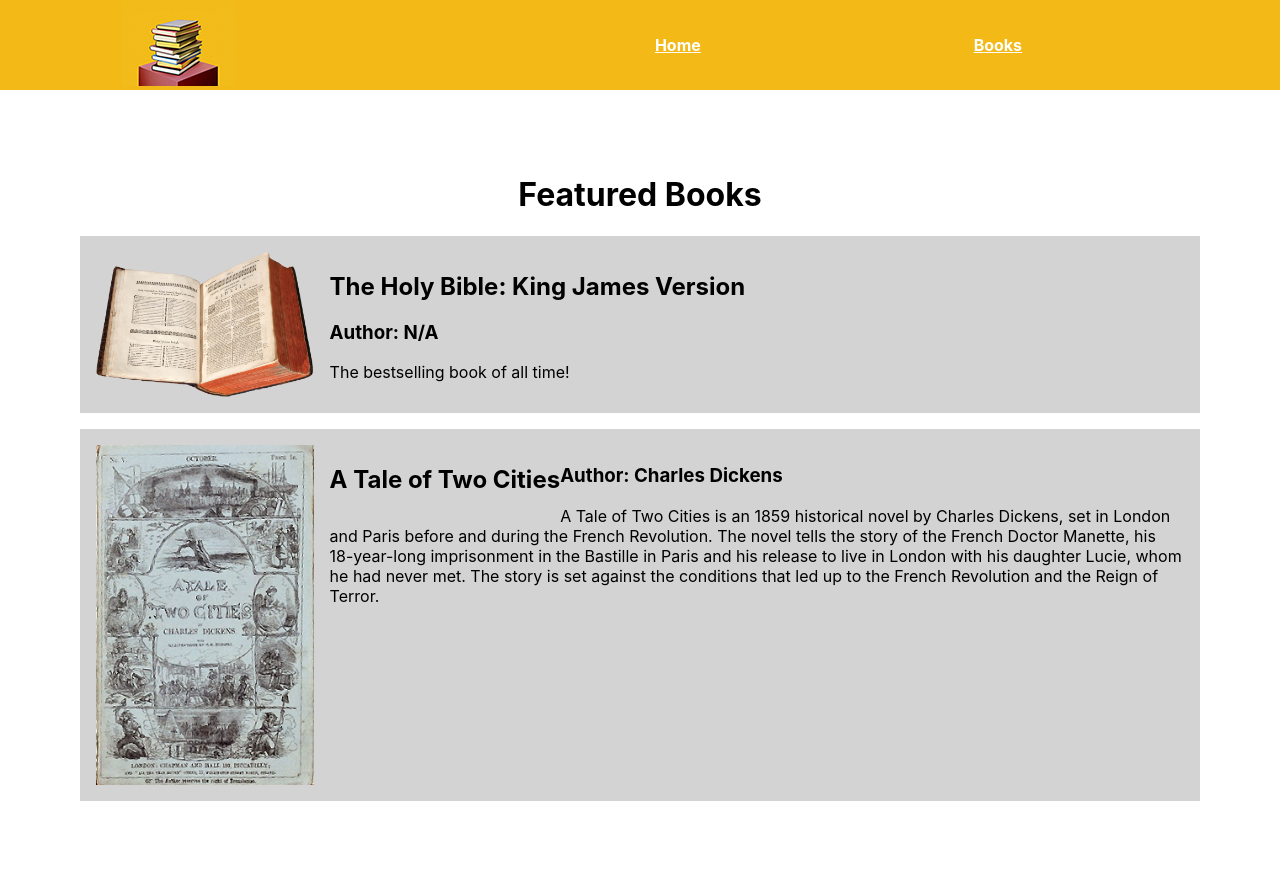
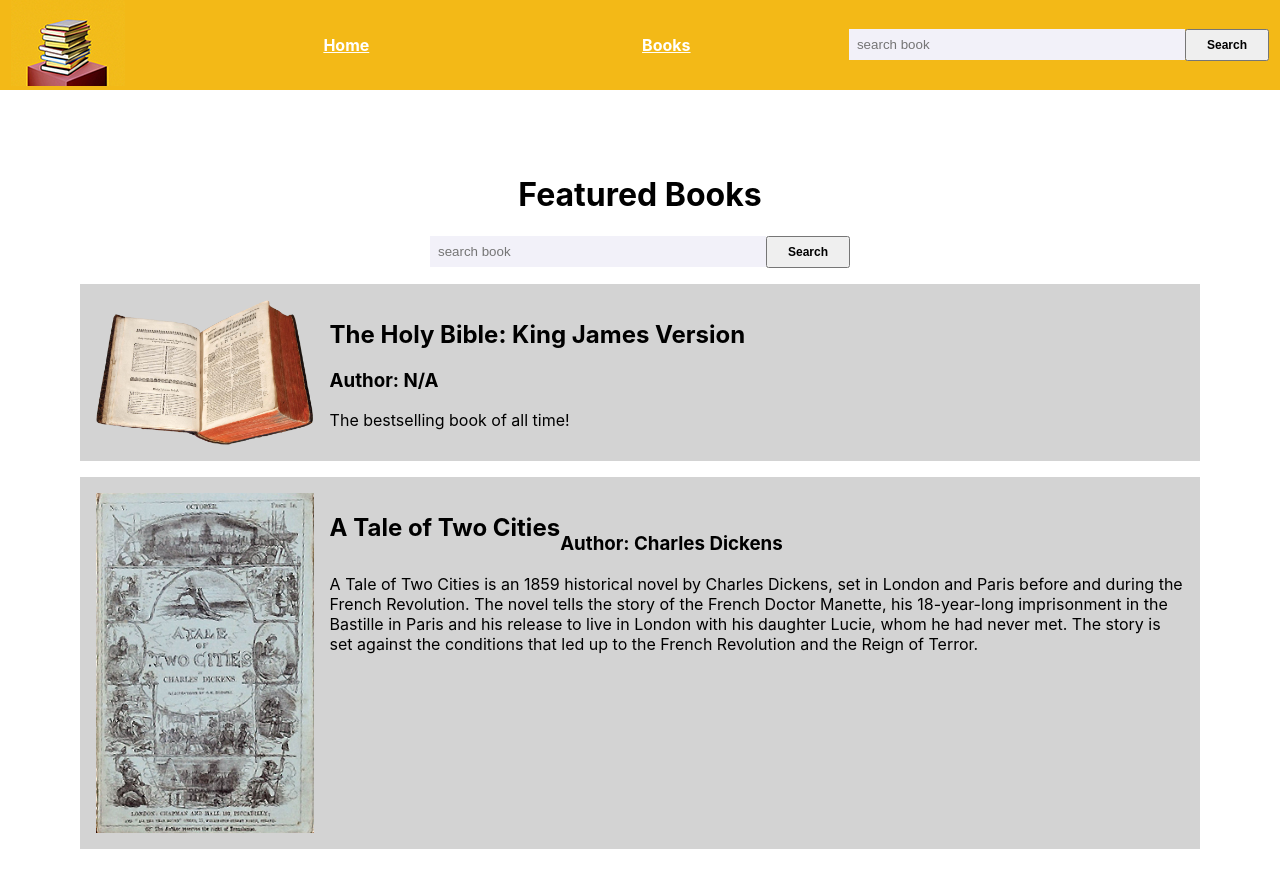
Before and after one commit to JRCelebrados/project2, a React (Create React App) app: page /books in a window 1280 px wide. Shown: the top 888 px of the page. Built offline with nearby package versions, Linux system fonts and the light colour scheme.

Commit message:
my first addition to the project

```diff
--- a/package.json
+++ b/package.json
@@ -8,6 +8,7 @@
     "@testing-library/user-event": "^12.5.0",
     "react": "^17.0.1",
     "react-dom": "^17.0.1",
+    "react-router": "^5.2.0",
     "react-router-dom": "^5.2.0",
     "react-scripts": "4.0.1",
     "web-vitals": "^0.2.4"
--- a/src/App.css
+++ b/src/App.css
@@ -1,5 +1,6 @@
 .App {
-  /* text-align: center; */
+  text-align: center;
+  align-items: center;
 }
 
 nav {
@@ -38,9 +39,10 @@ p {
 
 .book-section {
   display: flex;
-  background-color: #D3D3D3;
+  background-color: #d3d3d3;
   padding: 1em;
   margin: 1em;
+  text-align: left;
 }
 
 .book {
@@ -54,8 +56,5 @@ p {
 
 .book-information {
   margin-left: 1em;
+  text-align: left;
 }
-
-.book-author {
-
-}
--- a/src/App.js
+++ b/src/App.js
@@ -12,7 +12,7 @@ class App extends React.Component {
 
       <Router>
 
-        <div className="App">
+        <div>
 
           <header>
 
--- a/src/components/Books.js
+++ b/src/components/Books.js
@@ -1,4 +1,5 @@
 import React, { Component } from 'react';
+import SearchBar from './SearchBar';
 
 class Books extends React.Component {
 
@@ -9,23 +10,31 @@ class Books extends React.Component {
       <div class="container">
 
         <h1>Featured Books</h1>
-
-        <div class="book-section">
+        <div className="App">
+        <SearchBar />
+        </div>
+        <div className="book-section">
           <img class="book" src="images/book1.png" />
           <div class="book-information">
             <h2 class="book-title">The Holy Bible: King James Version</h2>
-            <h3 class="book-author">Author: N/A</h3>
+            <h3>Author: N/A</h3>
             <div class="book-description">The bestselling book of all time!</div>
           </div>
         </div>
 
-        <div class="book-section">
+        <div className="book-section">
           <img class="book" src="images/book2.jpg" />
           <div class="book-information">
             <h2 class="book-title">A Tale of Two Cities</h2>
-            <h3 class="book-author">Author: Charles Dickens</h3>
-            <div class="book-description">A Tale of Two Cities is an 1859 historical novel by Charles Dickens, set in London and Paris before and during the French Revolution. The novel tells the story of the French Doctor Manette, his 18-year-long imprisonment in the Bastille in Paris and his release to live in London with his daughter Lucie, whom he had never met. The story is set against the conditions that led up to the French Revolution and the Reign of Terror.
-            </div>
+            <br/>
+            <h3 >Author: Charles Dickens</h3>
+            <div class="book-description">
+              A Tale of Two Cities is an 1859 historical novel by Charles Dickens,
+              set in London and Paris before and during the French Revolution.
+              The novel tells the story of the French Doctor Manette,
+              his 18-year-long imprisonment in the Bastille in Paris and his release to live in London with his daughter Lucie,
+              whom he had never met. The story is set against the conditions that led up to the French Revolution and the Reign of Terror.
+              </div>
           </div>
         </div>
 
--- a/src/components/Home.js
+++ b/src/components/Home.js
@@ -1,4 +1,5 @@
 import React, { Component } from 'react';
+import SearchBar from './SearchBar';
 
 class Home extends React.Component {
 
@@ -9,6 +10,9 @@ class Home extends React.Component {
       <div class="container">
         <h1>Welcome</h1>
         <div class="books-image"><img src="images/books.jpg" /></div>
+        <div>
+        <SearchBar />
+        </div>
         <div>
         <p>Lorem ipsum dolor sit amet, consectetur adipiscing elit, sed do eiusmod tempor incididunt ut labore et dolore magna aliqua. Ut enim ad minim veniam, quis nostrud exercitation ullamco laboris nisi ut aliquip ex ea commodo consequat. Duis aute irure dolor in reprehenderit in voluptate velit esse cillum dolore eu fugiat nulla pariatur. Excepteur sint occaecat cupidatat non proident, sunt in culpa qui officia deserunt mollit anim id est laborum.</p>
         <p>Lorem ipsum dolor sit amet, consectetur adipiscing elit, sed do eiusmod tempor incididunt ut labore et dolore magna aliqua. Ut enim ad minim veniam, quis nostrud exercitation ullamco laboris nisi ut aliquip ex ea commodo consequat. Duis aute irure dolor in reprehenderit in voluptate velit esse cillum dolore eu fugiat nulla pariatur. Excepteur sint occaecat cupidatat non proident, sunt in culpa qui officia deserunt mollit anim id est laborum.</p>
--- a/src/components/NavigationBar.js
+++ b/src/components/NavigationBar.js
@@ -1,5 +1,6 @@
 import React, { Component } from 'react';
 import { Link } from 'react-router-dom';
+import SearchBar from './SearchBar';
 
 function NavigationBar () {
 
@@ -19,6 +20,9 @@ function NavigationBar () {
           <Link style={navStyle} to="/"><li>Home</li></Link>
           <Link style={navStyle} to="/books"><li>Books</li></Link>
         </ul>
+        <div>
+        <SearchBar />
+        </div>
       </nav>
 
     </div>
--- /dev/null
+++ b/src/components/SearchBar.js
@@ -0,0 +1,18 @@
+import React from 'react';
+
+const SearchBar = ({keyword, setKeyword}) => {
+    const BarStyling = {width:"20rem", background:"#F2F1F9", border:"none", padding:"0.5rem"};
+    return (
+        <div>
+        <input
+        style = {BarStyling}
+        key="random1"
+        value={keyword}
+        placeholder={"search book"}
+        onChange={(e) => setKeyword(e.target.value)} />
+        <button className="search-button" type="submit">Search</button>
+        </div>
+    );
+}
+
+export default SearchBar;
--- a/src/index.css
+++ b/src/index.css
@@ -1,13 +1,37 @@
 body {
   margin: 0;
-  font-family: -apple-system, BlinkMacSystemFont, 'Segoe UI', 'Roboto', 'Oxygen',
-    'Ubuntu', 'Cantarell', 'Fira Sans', 'Droid Sans', 'Helvetica Neue',
+  font-family: -apple-system, BlinkMacSystemFont, "Segoe UI", "Roboto", "Oxygen",
+    "Ubuntu", "Cantarell", "Fira Sans", "Droid Sans", "Helvetica Neue",
     sans-serif;
   -webkit-font-smoothing: antialiased;
   -moz-osx-font-smoothing: grayscale;
 }
 
 code {
-  font-family: source-code-pro, Menlo, Monaco, Consolas, 'Courier New',
+  font-family: source-code-pro, Menlo, Monaco, Consolas, "Courier New",
     monospace;
 }
+
+.move {
+  position: absolute;
+}
+
+.book-author {
+  float: left;
+  display: flex;
+}
+
+.book-description {
+  float: left;
+}
+
+.search-button {
+  padding: 7px 20px;
+  font-size: 12px;
+  text-align: center;
+
+  display: inline-block;
+  font-weight: bold;
+
+  right: 500px;
+}
```
Also changed, not shown: 1 other file (tests, documents, lock files or other folders).
